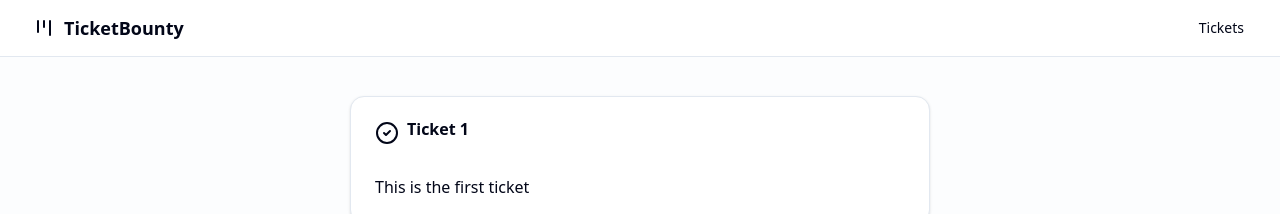
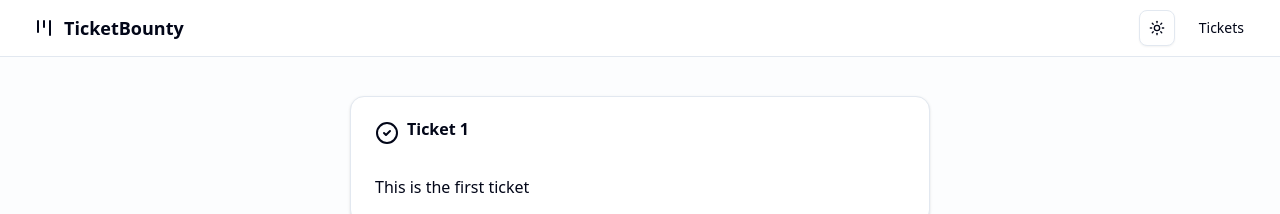
Before and after one commit to caiowrocha/the-road-to-next, a Next.js app: page /tickets/1 in a window 1280 px wide. Shown: the top 214 px of the page. Built offline with nearby package versions, Linux system fonts and the light colour scheme.

Commit message:
feature: add theme switcher

```diff
--- a/package.json
+++ b/package.json
@@ -17,6 +17,7 @@
     "clsx": "^2.1.1",
     "lucide-react": "^0.513.0",
     "next": "15.3.3",
+    "next-themes": "^0.4.6",
     "react": "^19.0.0",
     "react-dom": "^19.0.0",
     "tailwind-merge": "^3.3.0"
--- a/src/app/layout.tsx
+++ b/src/app/layout.tsx
@@ -2,6 +2,7 @@
 import type { Metadata } from 'next'
 import { Geist, Geist_Mono } from 'next/font/google'
 import { Header } from '@/components/header'
+import { ThemeProvider } from '@/components/theme/theme-provider'
 
 
 const geistSans = Geist({
@@ -29,6 +30,7 @@
       <body
         className={`${geistSans.variable} ${geistMono.variable} antialiased`}
       >
+        <ThemeProvider>
         <Header />
         <main className="min-h-screen flex-1
             overflow-y-auto overflow-x-hidden
@@ -37,6 +39,7 @@
             flex flex-col">
           {children}
         </main>
+        </ThemeProvider>
       </body>
     </html>
   )
--- a/src/components/header.tsx
+++ b/src/components/header.tsx
@@ -1,6 +1,7 @@
 import { LucideKanban } from 'lucide-react'
 import Link from 'next/link'
 import { homePath, ticketsPath } from '@/paths'
+import { ThemeSwitcher } from './theme/theme-switcher'
 import { Button, buttonVariants } from './ui/button'
 
 const Header = () => {
@@ -9,7 +10,7 @@
             fixed left-0 right-0 top-0 z-20
             border-b bg-background/95 backdrop-blur
             w-full flex py-2.5 px-5 justify-between">
-            <div>
+            <div className="flex align-items gap-x-2">
                 <Button asChild variant="ghost">
                     <Link href={homePath()}>
                         <LucideKanban />
@@ -19,7 +20,8 @@
                     </Link>
                 </Button>
             </div>
-            <div>
+            <div className="flex align-items gap-x-2">
+                <ThemeSwitcher />
                 <Link href={ticketsPath()}
                     className={buttonVariants({
                         variant: 'ghost'
--- /dev/null
+++ b/src/components/theme/theme-provider.tsx
@@ -0,0 +1,29 @@
+'use client'
+
+import { ThemeProvider as BaseThemeProvider, ThemeProviderProps } from 'next-themes'
+import { useEffect, useState } from 'react'
+
+
+const ThemeProvider = ({ children }: ThemeProviderProps) => {
+    const [isMounted, setIsMounted] = useState(false)
+
+    useEffect(() => {
+        setIsMounted(true)
+    }, [])
+
+    if (!isMounted) {
+        return (
+            <>
+                {children}
+            </>
+        )
+    }
+
+    return (
+        <BaseThemeProvider attribute="class" defaultTheme="system" enableSystem disableTransitionOnChange>
+            {children}
+        </BaseThemeProvider>
+    )
+}
+
+export { ThemeProvider }
--- /dev/null
+++ b/src/components/theme/theme-switcher.tsx
@@ -0,0 +1,25 @@
+'use client'
+
+import { LucideMoon, LucideSun } from 'lucide-react'
+import { useTheme } from 'next-themes'
+import { Button } from '../ui/button'
+
+const ThemeSwitcher = () => {
+    const { theme, setTheme } = useTheme()
+
+    return (
+        <Button
+            variant="outline"
+            size="icon"
+            onClick={() => setTheme(theme === 'light' ? 'dark' : 'light')}>
+            <LucideSun className="h-4 w-4 rotate-90 scale-100 transition-all dark:-rotate-90 dark:scale-0" />
+            <LucideMoon className="absolute h-4 w-4 rotate-90 scale-0 transition-transform dark:rotate-0 dark:scale-100" />
+
+            <span className='sr-only'>
+                Toggle theme
+            </span>
+        </Button>
+    )
+}
+
+export { ThemeSwitcher }
```
Also changed, not shown: 1 other file (tests, documents, lock files or other folders).
